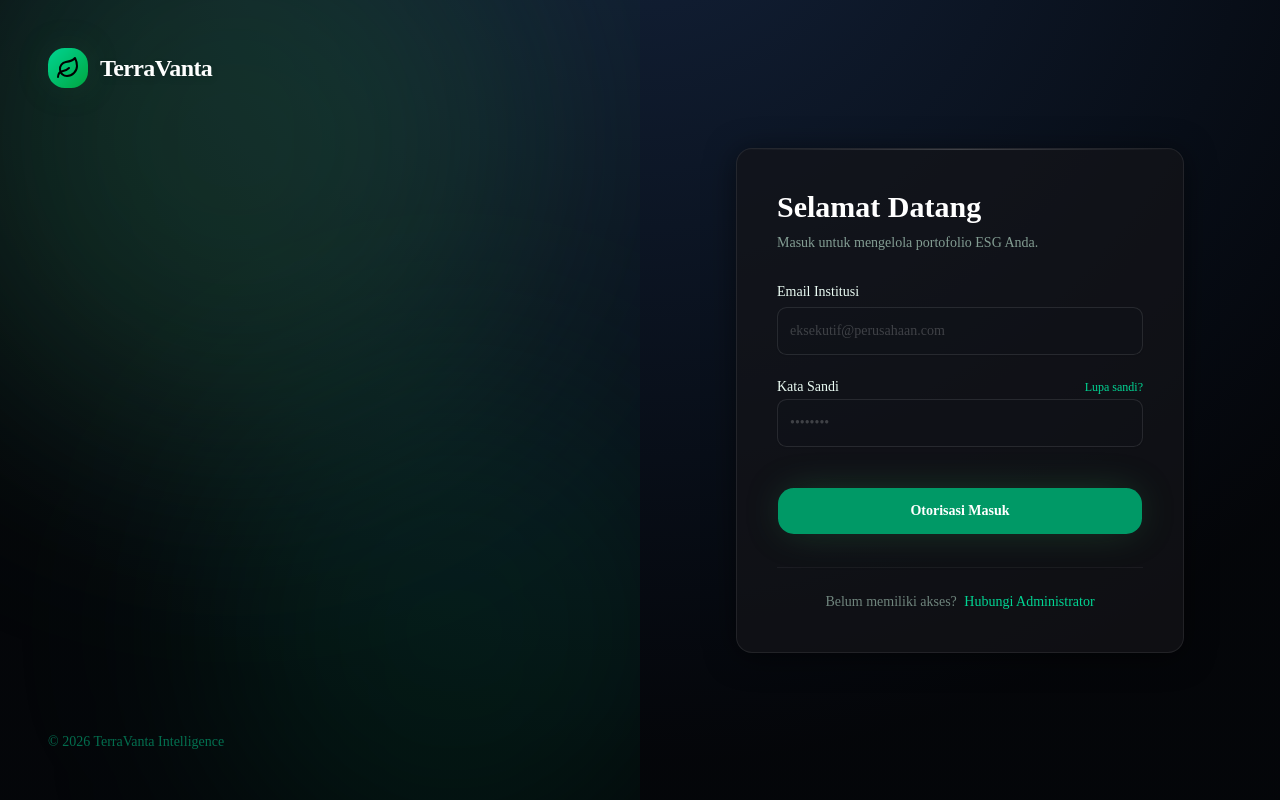
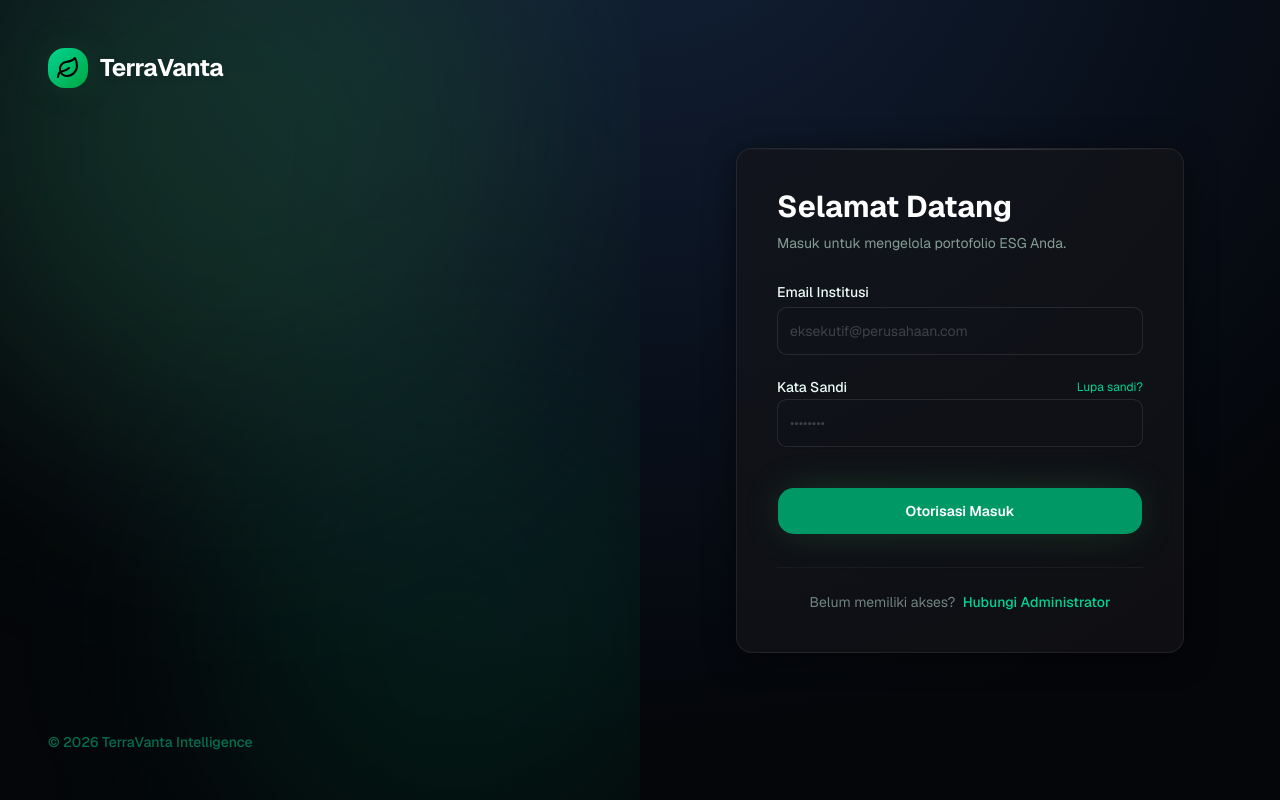
Before and after one commit to farepark-code/TerraVanta, a Next.js app: page /login in a window 1280 px wide. Built offline with nearby package versions, Linux system fonts and the light colour scheme; no server answers.

Commit message:
Fix font fallback to Times New Roman

```diff
--- a/app/globals.css
+++ b/app/globals.css
@@ -7,7 +7,7 @@
 @theme inline {
   --color-background: var(--background);
   --color-foreground: var(--foreground);
-  --font-sans: var(--font-sans);
+  --font-sans: var(--font-geist-sans);
   --font-mono: var(--font-geist-mono);
   --color-ring: var(--ring);
   --color-input: var(--input);
```
